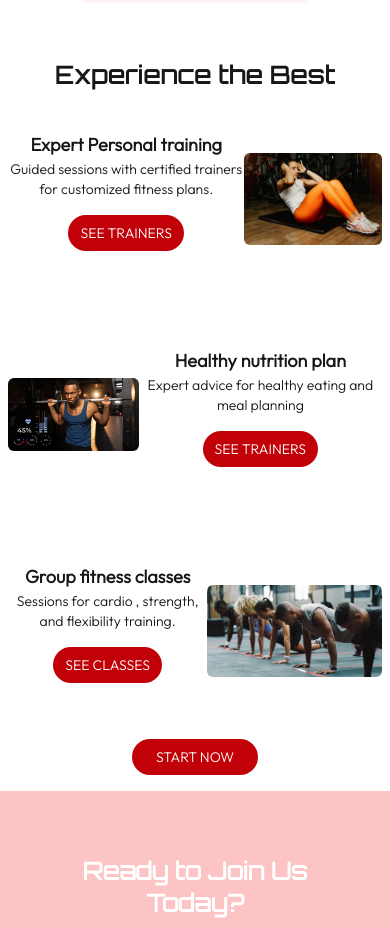
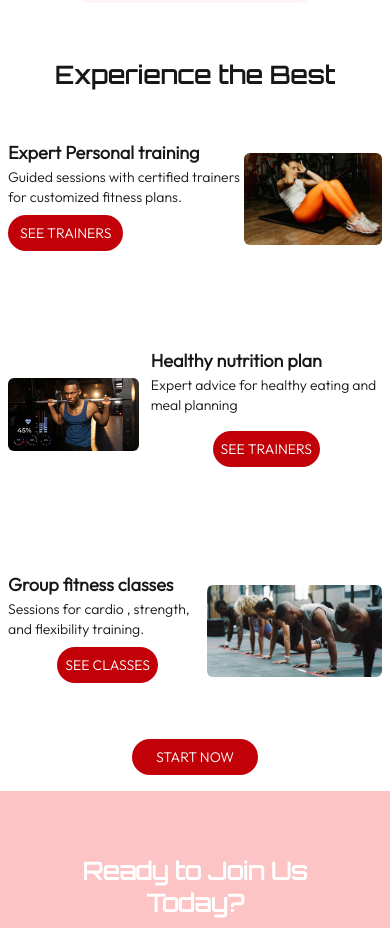
Before and after one commit to Shafiquedev256/gymwiz, a Next.js app: page / in a window 390 px wide. Shown: the part 1860-2788 px from the top of the page. Built offline with nearby package versions, Linux system fonts and the light colour scheme; a web font is replaced by a local one.

Commit message:
second commit

```diff
--- a/src/app/components/features.tsx
+++ b/src/app/components/features.tsx
@@ -1,3 +1,5 @@
+import Link from "next/link";
+
 const OurFacilities = () => {
   return (
     <section className=''>
@@ -7,17 +9,20 @@
       <div className='flex flex-col space-y-2 justify-center items-center'>
         <div className='flex my-2 flex-row h-[200px] md:h-[300px] justify-between items-center p-2 fit bg-stripes bg-ground-stripes-red-600 from-red-50 rounded-md to-red-400'>
           <div className='w-[70%] md:w-[70%]'>
-            <h4 className=' md:w-[70%] text-center md:text-3xl text-lg font-semibold   md:whitespace-nowrap'>
+            <h4 className=' md:w-[70%] md:text-center md:text-3xl text-lg font-semibold   md:whitespace-nowrap'>
               Expert Personal training
             </h4>
-            <p className='text-sm md:text-lg md:w-[70%] text-center '>
+            <p className='text-sm md:text-lg md:w-[70%] md:text-center '>
               Guided sessions with certified trainers for customized fitness
               plans.
             </p>
-            <div className='md:w-[70%] flex justify-center items-center'>
-              <button className=' bg-red-700 px-3 w-fit hover:bg-red-500 text-white text-center rounded-full text-sm text-semibold p-2 m-4'>
+            <div className='md:w-[70%] flex md:justify-center md:items-center'>
+              <Link
+                href='/classes'
+                className=' bg-red-700 px-3 w-fit hover:bg-red-500 text-white text-center rounded-full text-sm text-semibold p-2 my-2 md:m-4'
+              >
                 SEE TRAINERS
-              </button>
+              </Link>
             </div>
           </div>
           <img
@@ -27,17 +32,20 @@
           />
         </div>
         <div className='flex my-2 flex-row-reverse h-[200px] md:h-[300px] justify-between items-center p-2 fit bg-stripes bg-ground-stripes-red-600 from-red-50 rounded-md to-red-400'>
-          <div className='md:w-[70%]'>
-            <h4 className=' md:w-[70%] text-center md:text-3xl text-lg font-semibold   md:whitespace-nowrap'>
+          <div className='md:w-[70%] ml-3'>
+            <h4 className=' md:w-[70%] md:text-center md:text-3xl text-lg font-semibold   md:whitespace-nowrap'>
               Healthy nutrition plan
             </h4>
-            <p className='text-sm md:text-lg md:w-[70%] text-center '>
+            <p className='text-sm md:text-lg md:w-[70%] text-left md:text-center '>
               Expert advice for healthy eating and meal planning
             </p>
             <div className='md:w-[70%] flex justify-center items-center'>
-              <button className=' bg-red-700 px-3  w-fit text-white text-center rounded-full text-sm text-semibold p-2 m-4'>
+              <Link
+                href='/classes'
+                className=' bg-red-700 px-2 w-fit text-white text-center rounded-full text-sm text-semibold p-2 m-4'
+              >
                 SEE TRAINERS
-              </button>
+              </Link>
             </div>
           </div>
           <img
@@ -48,16 +56,19 @@
         </div>
         <div className='flex my-2 flex-row h-[200px] md:h-[300px] justify-between items-center p-2 fit bg-stripes bg-ground-stripes-red-600 from-red-50 rounded-md to-red-400'>
           <div className='md:w-[70%]'>
-            <h4 className=' md:w-[70%] text-center md:text-3xl text-lg font-semibold   md:whitespace-nowrap'>
+            <h4 className=' md:w-[70%] md:text-center md:text-3xl text-lg font-semibold   md:whitespace-nowrap'>
               Group fitness classes
             </h4>
-            <p className='text-sm md:text-lg md:w-[70%] text-center '>
+            <p className='text-sm md:text-lg md:w-[70%] md:text-center '>
               Sessions for cardio , strength, and flexibility training.
             </p>
             <div className='md:w-[70%] flex justify-center items-center'>
-              <button className=' bg-red-700 text-white text-center rounded-full text-sm text-semibold p-2 px-3 w-fit m-4'>
+              <Link
+                href='/classes'
+                className=' bg-red-700 text-white text-center rounded-full text-sm text-semibold p-2 my-2  w-fit md:m-4'
+              >
                 SEE CLASSES
-              </button>
+              </Link>
             </div>
           </div>
           <img
```
